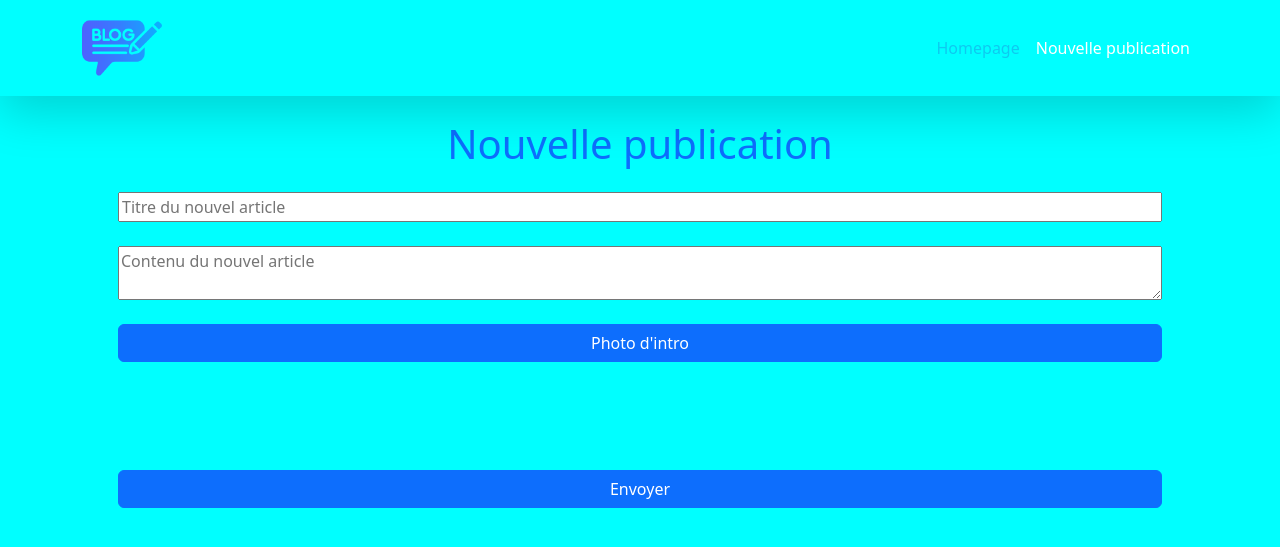
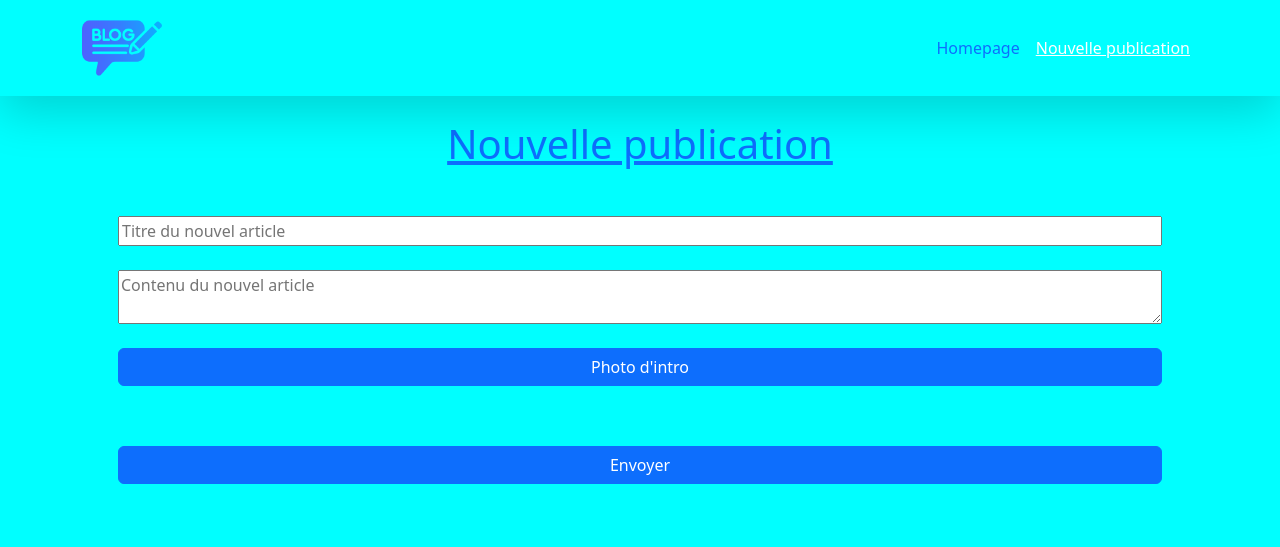
Before and after one commit to rainbowceleste8-universe/dymamvc, a PHP site: page /formulaire.php in a window 1280 px wide. Shown: the top 547 px of the page. Run offline with PHP 8.4, Linux system fonts and the light colour scheme.

Commit message:
Petits changements

```diff
--- a/app/views/articleForm.php
+++ b/app/views/articleForm.php
@@ -5,9 +5,11 @@ include('includes/header.inc.php');
 </head>
     <body>
         <div class="container p-4">
-            <h1 class="text-center text-primary">Nouvelle publication</h1>
+            <h1 class="text-center text-primary"><u>Nouvelle publication</u></h1>
                 <form class="list-group m-4" method="POST" action="/add" enctype="multipart/form-data">
-                    <input type="text" name="articleTitre" placeholder="Titre du nouvel article"/><br>
+                    <br>
+                    <input type="text" name="articleTitre" placeholder="Titre du nouvel article"/>
+                    <br>
                     <textarea name="articleContenu" placeholder="Contenu du nouvel article"></textarea>
                     <br>
                     <input type="file" id="photo_intro" name="photo_intro" class="d-none"/>
@@ -16,12 +18,12 @@ include('includes/header.inc.php');
                         <img src="" class="img-fluid"/>
                         <div id="img-name"></div>
                     </div>
-                    <br>
-                    <br>
                     <button class="btn btn-primary">Envoyer</button>
                 </form>
+        </div>
 
-        </div>
+
+
 
 
 
--- a/app/views/articleList.php
+++ b/app/views/articleList.php
@@ -4,10 +4,10 @@ include('includes/header.inc.php');
 
 
         <div class="container p-4 my-3">
-            <h1 class="text-primary text-center p-4">Liste des Articles</h1>
+            <h1 class="text-primary text-center p-4"><u>Liste des Articles</u></h1>
+                <br>
                 <div class="d-flex">
-
-                <img class="rounded" src="/images/gouttes-eau-dans-goutte-eau_1051578-145899.jpg"/>
+                <img class="rounded" src="/images/Himitsu-no-AIPRI-Design-Works-Book-Japan-2025.webp"/>
                 <div class="p-4 card text-bg-info">
                     <a href="/formulaire.php">Publier un nouvel article</a>
                     <div class="row">
--- a/app/views/includes/header.inc.php
+++ b/app/views/includes/header.inc.php
@@ -22,10 +22,10 @@
                        <div class="collapse navbar-collapse justify-content-end" id="myNavBar">
                            <ul class="navbar-nav">
                                <li class="nav-item">
-                                   <a class="nav-link text-info" href="/">Homepage</a>
+                                   <a class="nav-link text-primary" href="/">Homepage</a>
                                </li>
                                <li class="nav-item">
-                                   <a class="nav-link text-white" href="formulaire.php">Nouvelle publication</a>
+                                   <a class="nav-link text-white" href="formulaire.php"><u>Nouvelle publication</u></a>
                                </li>
                            </ul>
                        </div>
--- a/public/style.css
+++ b/public/style.css
@@ -10,10 +10,11 @@ body {
 */
 .navbar img {
     max-height: 80px;
+
 }
 
 
 .thumbnail img {
-    max-width: 600px;
+    max-width: 550px;
     margin: 30px;
 }
```
Also changed, not shown: public/images/159118-155-66ef3809ad403fe79204add0c0b09f2c-1920x1080.webp (added), public/images/sub11.jpg.webp (added).
